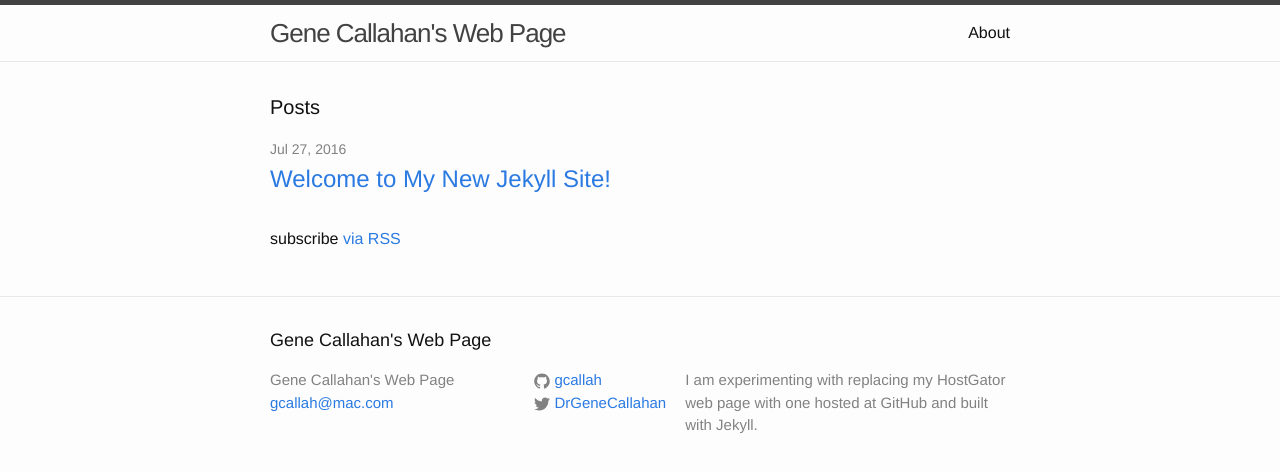
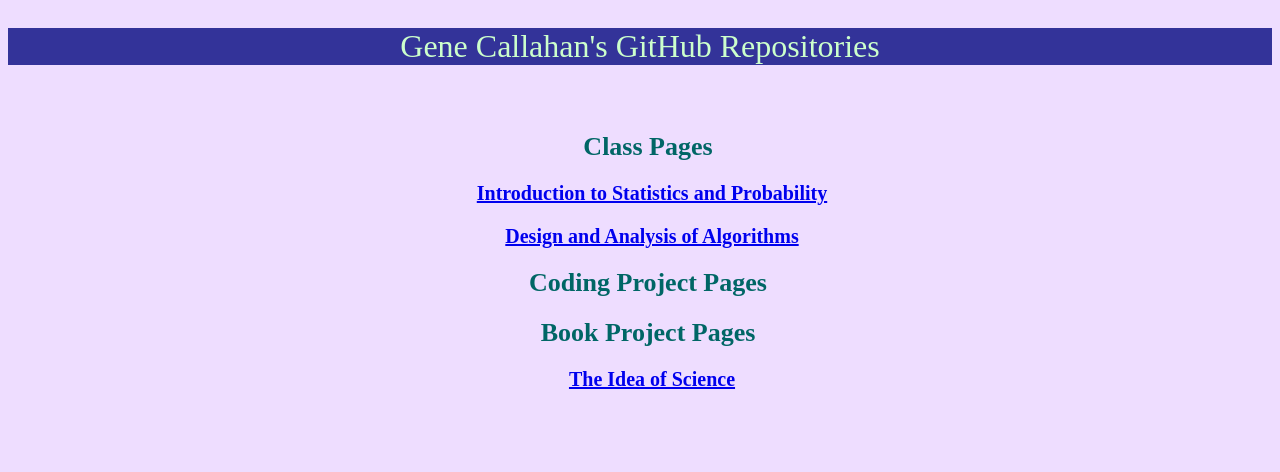
Before and after one commit to gcallah/gcallah.github.io, a Jekyll site: the page index.html, which Jekyll copies as it is, in a window 1280 px wide. Shown: the top 472 px of the page. Built offline with Jekyll 4.4.1, drawn with Linux system fonts in a browser that asks for light colours.

Commit message:
New index page.

```diff
--- a/index.html
+++ b/index.html
@@ -1,23 +1,52 @@
----
-layout: default
----
+<html>
+    <head>
+        <link href="style.css" rel="stylesheet" type="text/css"/>
+        <title>
+			Gene Callahan's GitHub Repositories
+        </title>
+    </head>
 
-<div class="home">
+    <body>
+            <div style="text-align:center">
+                <p>
+                </p>
+            </div>
+		<h1>
+			Gene Callahan's GitHub Repositories
+		</h1>
+            <div style="text-align:center">
+                <br>
 
-  <h1 class="page-heading">Posts</h1>
+                <h2>
+                    Class Pages
+                </h2>
 
-  <ul class="post-list">
-    {% for post in site.posts %}
-      <li>
-        <span class="post-meta">{{ post.date | date: "%b %-d, %Y" }}</span>
+                    <h3>
+                        <a href="https://gcallah.github.io/statistics/index.html">
+                        Introduction to Statistics and Probability
+                        </a>
+                    </h3>
 
-        <h2>
-          <a class="post-link" href="{{ post.url | prepend: site.baseurl }}">{{ post.title }}</a>
-        </h2>
-      </li>
-    {% endfor %}
-  </ul>
+                    <h3>
+                        <a href="https://gcallah.github.io/algorithms/index.html">
+                        Design and Analysis of Algorithms
+                        </a>
+                    </h3>
 
-  <p class="rss-subscribe">subscribe <a href="{{ "/feed.xml" | prepend: site.baseurl }}">via RSS</a></p>
+                <h2>
+                    Coding Project Pages
+                </h2>
 
-</div>
+                <h2>
+                    Book Project Pages
+                </h2>
+
+                    <h3>
+                        <a href="https://gcallah.github.io/history_of_science/index.html">
+                        The Idea of Science
+                        </a>
+                    </h3>
+            </div>
+
+    </body>
+</html>
--- /dev/null
+++ b/style.css
@@ -0,0 +1,67 @@
+body {
+    margin: 0;
+    padding: 0;
+    font-size: 20px;
+    color: #333;
+    background: #edf;
+}
+
+table, th, td {
+    border: 1px solid black;
+    }
+    th, td {
+            padding: 15px;
+    }
+
+p {
+    margin: 8px 8px 8px 40px;
+}
+
+ol, ul, dl, li {
+    margin: 20px 8px 8px 12px;
+}
+
+p {
+    padding: 0;
+    line-height: 140%;
+}
+
+h1,h2,h3,h4,h5 {
+    font-weight: bold;
+}
+
+h1 {
+    margin: 28px 8px 24px 8px;
+    text-align: center;
+    font-weight: 300;
+    font-size: 32px;
+    background-color: #339;
+    color: #cfc;
+}
+
+h2 {
+    font-size: 26px;
+    margin: 20px 8px 12px 24px;
+    color: #066;
+}
+
+h2.subhead {
+    font-weight:
+    normal;
+    margin-top:
+    0;
+}
+
+h3 {
+    font-size: 20px;
+    margin: 20px 8px 12px 32px;
+    color: #633;
+    font-weight: bold;
+}
+
+h4 {
+    font-size: 18px;
+    margin: 16px 8px 12px 40px;
+    color: #339;
+    font-weight: bold;
+}
```
Also changed, not shown: 4 other files.
